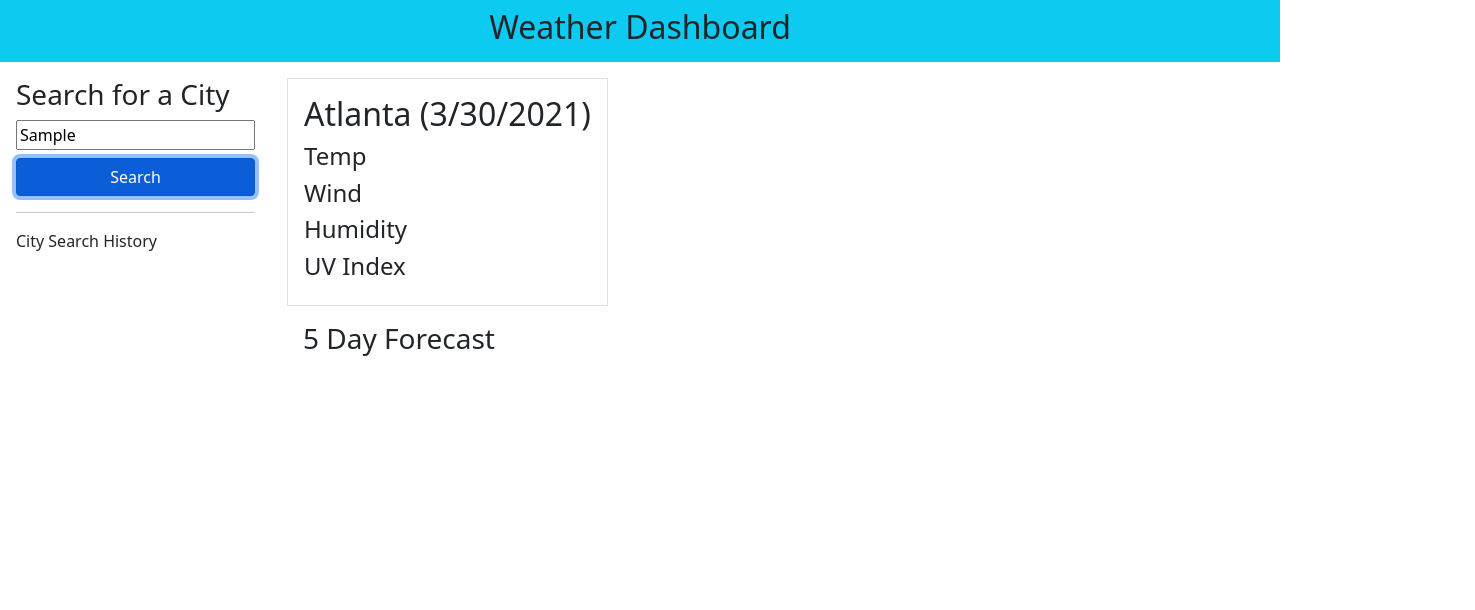
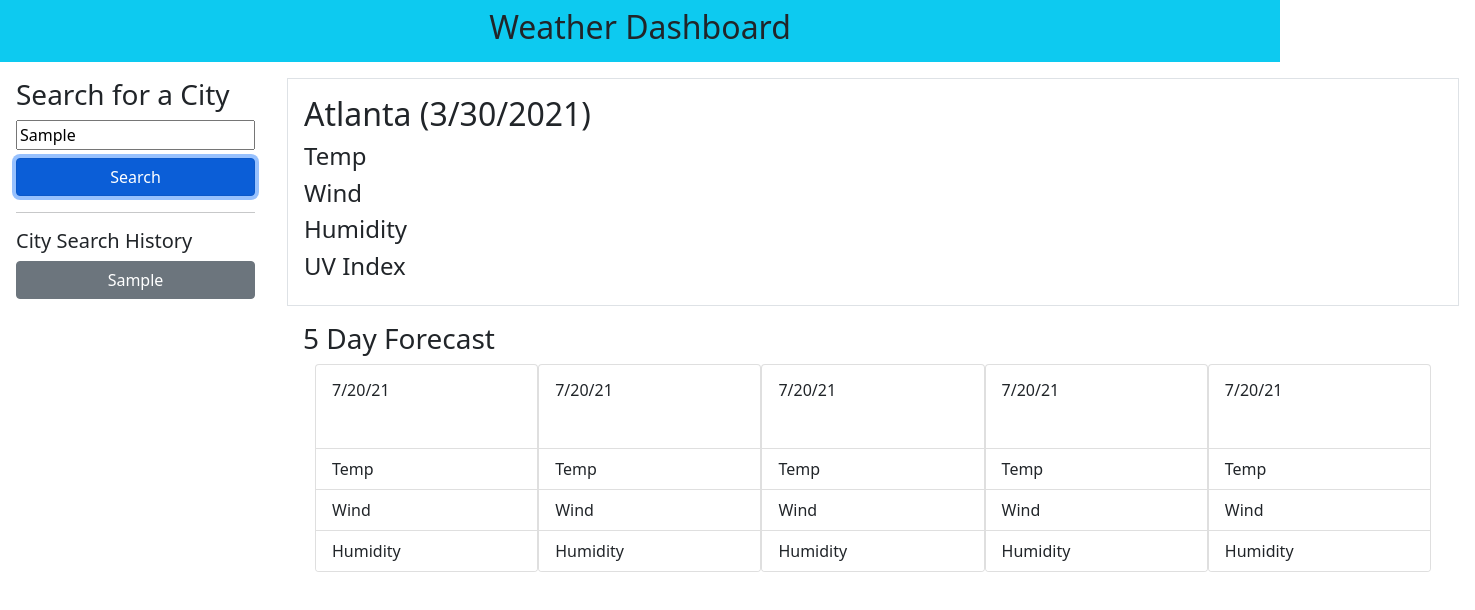
Before and after one commit to justjoshua1292/Weather-Dashboard, a plain HTML site: page index.html in a window 1280 px wide. Both pictures are taken after typing "Sample" into the empty fields and a click on the button "Search". Shown: the whole page, 1475 px wide, since content can reach past the window. Drawn offline with nearby package versions, Linux system fonts and the light colour scheme; no server answers.

Commit message:
working on 5 day forecast and city search history

```diff
--- a/index.html
+++ b/index.html
@@ -23,8 +23,8 @@
             </div>
 
             <hr/>
-            <article id="city-history">
-                City Search History
+            <article id="city-history" class="d-flex flex-column">
+                <h5>City Search History</h3>
             </article>
         </aside>
 
@@ -39,7 +39,72 @@
 
             <article class="p-3">
                 <h3> 5 Day Forecast </h3>
-                <div id="weekly-forecast"></div>
+                <div id="weekly-forecast" class="d-flex container">
+
+                    <div class="card" style="width: 18rem;">
+                        <div class="card-body">
+                          <h6 class="card-title" id="day-1-date">7/20/21</h6>
+                          <img src="" id="day-1-icon"/>
+                        </div>
+                        <ul class="list-group list-group-flush">
+                          <li class="list-group-item" id="day-1-temp">Temp</li>
+                          <li class="list-group-item" id="day-1-wind">Wind</li>
+                          <li class="list-group-item" id="day-1-hum">Humidity</li>
+                        </ul>
+                      </div>
+
+                      <div class="card" style="width: 18rem;">
+                        <div class="card-body">
+                          <h6 class="card-title" id="day-2-date">7/20/21</h6>
+                          <img src="" id="day-2-icon"/>
+                        </div>
+                        <ul class="list-group list-group-flush">
+                          <li class="list-group-item" id="day-2-temp">Temp</li>
+                          <li class="list-group-item" id="day-2-wind">Wind</li>
+                          <li class="list-group-item" id="day-2-hum">Humidity</li>
+                        </ul>
+                      </div>
+
+                      <div class="card" style="width: 18rem;">
+                        <div class="card-body">
+                          <h6 class="card-title" id="day-3-date">7/20/21</h6>
+                          <img src="" id="day-3-icon"/>
+                        </div>
+                        <ul class="list-group list-group-flush">
+                          <li class="list-group-item" id="day-3-temp">Temp</li>
+                          <li class="list-group-item" id="day-3-wind">Wind</li>
+                          <li class="list-group-item" id="day-3-hum">Humidity</li>
+                        </ul>
+                      </div>
+
+                      <div class="card" style="width: 18rem;">
+                        <div class="card-body">
+                          <h6 class="card-title" id="day-4-date">7/20/21</h6>
+                          <img src="" id="day-4-icon"/>
+                        </div>
+                        <ul class="list-group list-group-flush">
+                          <li class="list-group-item" id="day-4-temp">Temp</li>
+                          <li class="list-group-item" id="day-4-wind">Wind</li>
+                          <li class="list-group-item" id="day-4-hum">Humidity</li>
+                        </ul>
+                      </div>
+
+                      <div class="card" style="width: 18rem;">
+                        <div class="card-body">
+                          <h6 class="card-title" id="day-5-date">7/20/21</h6>
+                          <img src="" id="day-5-icon"/>
+                        </div>
+                        <ul class="list-group list-group-flush">
+                          <li class="list-group-item" id="day-5-temp">Temp</li>
+                          <li class="list-group-item" id="day-5-wind">Wind</li>
+                          <li class="list-group-item" id="day-5-hum">Humidity</li>
+                        </ul>
+                      </div>
+
+
+
+
+                </div>
 
             </article>
         </section>
--- a/script.js
+++ b/script.js
@@ -1,11 +1,43 @@
 var textInput= document.querySelector("#text-input")
 var searchButton = document.querySelector("#search-button")
-searchButton.addEventListener('click', searchCity)
+searchButton.addEventListener('click', () => {
+    searchCity(textInput.value)
+})
 
-function searchCity () {
-    var cityName = textInput.value;
+var searchedCities = [];
+
+function searchCity (cityName) {
+
+    // check if it already exists
+    var alreadyExists  = searchedCities.some( function( v ) {
+        return v.indexOf( cityName ) !== -1 ;
+    });
+
+    if(!alreadyExists) {
+        // add the cityName to searchedCities array
+        searchedCities.push(cityName)
+
+
+        // add cityName into the city search history
+        // <button class="w-100 btn btn-secondary mb-2">New York</button>
+        var historyBtn = document.createElement('button');
+        historyBtn.classList.add('btn', 'btn-secondary', 'mb-2');
+        historyBtn.textContent = cityName;
+
+        // add an event listener to the historybtn
+        historyBtn.addEventListener('click', (event) => {
+            searchCity(event.target.textContent)
+        })
+
+        // attach this newly created button into the city search history
+        var cityHistory = document.querySelector('#city-history');
+        cityHistory.append(historyBtn);
+    }
+
+
 
     console.log(cityName)
+
 
     // var url_endpoint = "https://api.openweathermap.org/data/2.5/weather?q=" + cityName + "&appid=aaf8adfff2227aaa7f0b71fe1498e7b1"
 
@@ -27,13 +59,42 @@ function searchCity () {
             cityDetails.textContent = cityName + " (" + currentDate + ")";
 
             // convert kelvin temp to fahrenheit
-            var convertedTemp = (data.current.temp - 273.15) * 9/5 + 32;
+            var convertedTemp = Math.round(((data.current.temp - 273.15) * 9/5 + 32), 2);
 
             var tempDetails = document.querySelector('#temp-details');
             tempDetails.textContent = "Temp: " + convertedTemp + " °F";
 
+            // wind
+            var windDetails = document.querySelector('#wind-details');
+            windDetails.textContent= "Wind: " + data.current.wind_speed ;
+
+            // humidity
+            var humidityDetails = document.querySelector('#humidity-details');
+            humidityDetails.textContent= "Humidity: " + data.current.humidity ;
+
             var uvIndex = document.querySelector('#uv-details');
-            uvIndex.textContent= "uvindex: " + data.current.uvi ;
+            uvIndex.textContent= "UV Index: " + data.current.uvi ;
+
+            // Start editing the 5 day forecast elemts!
+
+            // DAY 1
+            var day1Date = document.querySelector("#day-1-date");
+            day1Date.textContent = dayjs(data.daily[1].dt*1000).format('MM/DD/YY');
+
+            var day1Icon = document.querySelector("#day-1-icon");
+            day1Icon.src = "https://openweathermap.org/img/wn/" + data.daily[1].weather[0].icon + ".png"
+
+            var day1Temp = document.querySelector("#day-1-temp");
+            var convertedTempDay1 = Math.round(((data.daily[1].temp.day - 273.15) * 9/5 + 32), 2);
+            day1Temp.textContent = "Temp: " + convertedTempDay1  + " °F";
+
+            var day1Wind = document.querySelector("#day-1-wind");
+            day1Wind.textContent = "Wind: " + data.daily[1].wind_speed;
+
+            var day1Hum = document.querySelector("#day-1-hum");
+            day1Hum.textContent = "Humidity: " + data.daily[1].humidity;
+
+
         })
     })
 }
```
